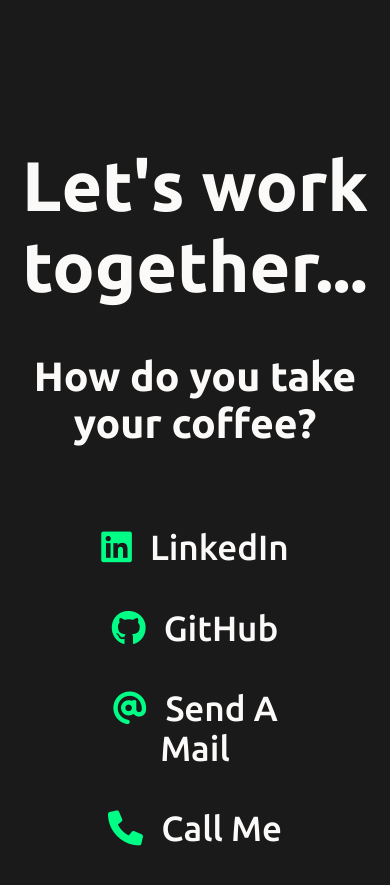
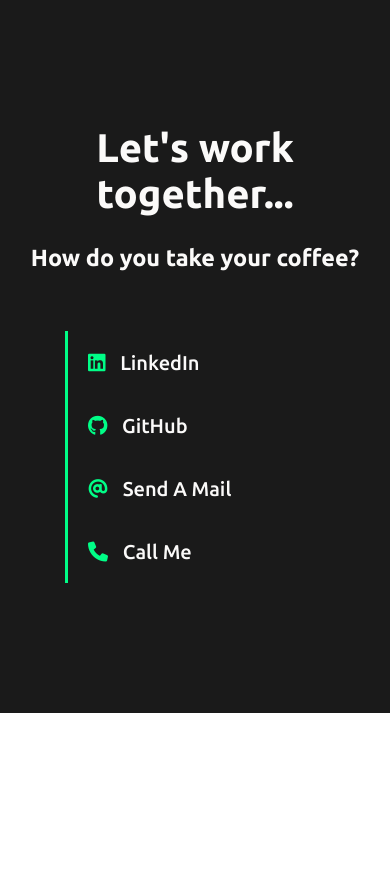
Before and after one commit to CheherK/Personal-Portfolio-Webpage, a plain HTML site: page index.html in a window 390 px wide. Shown: the part 3880-4765 px from the top of the page. After the commit the page ends 4593 px from the top, so only its background shows below. Drawn offline with Linux system fonts and the light colour scheme.

Commit message:
upadte the footer

```diff
--- a/CSS/Portfolio.css
+++ b/CSS/Portfolio.css
@@ -275,6 +275,11 @@ footer .container {
     text-align: center;
     font-size: 35px;
 }
+@media (max-width: 768px) {
+    footer .container {
+        font-size: 20px;
+    }
+}
 footer .container .links {
     display: flex;
     justify-content: space-around;
@@ -284,12 +289,18 @@ footer .container .links {
     footer .container .links {
         flex-direction: column;
         padding: 60px 50px 30px;
+        text-align: start;
     }
 }
 footer .container .links .contact {
     padding: 20px;
     font-weight: 500;
     transition: .5s;
+}
+@media (max-width: 1200px) {
+    footer .container .links .contact {
+        border-left: 3px solid var(--main-color);
+    }
 }
 footer .container .links .contact:hover {
     background-color: var(--main-color);
```
